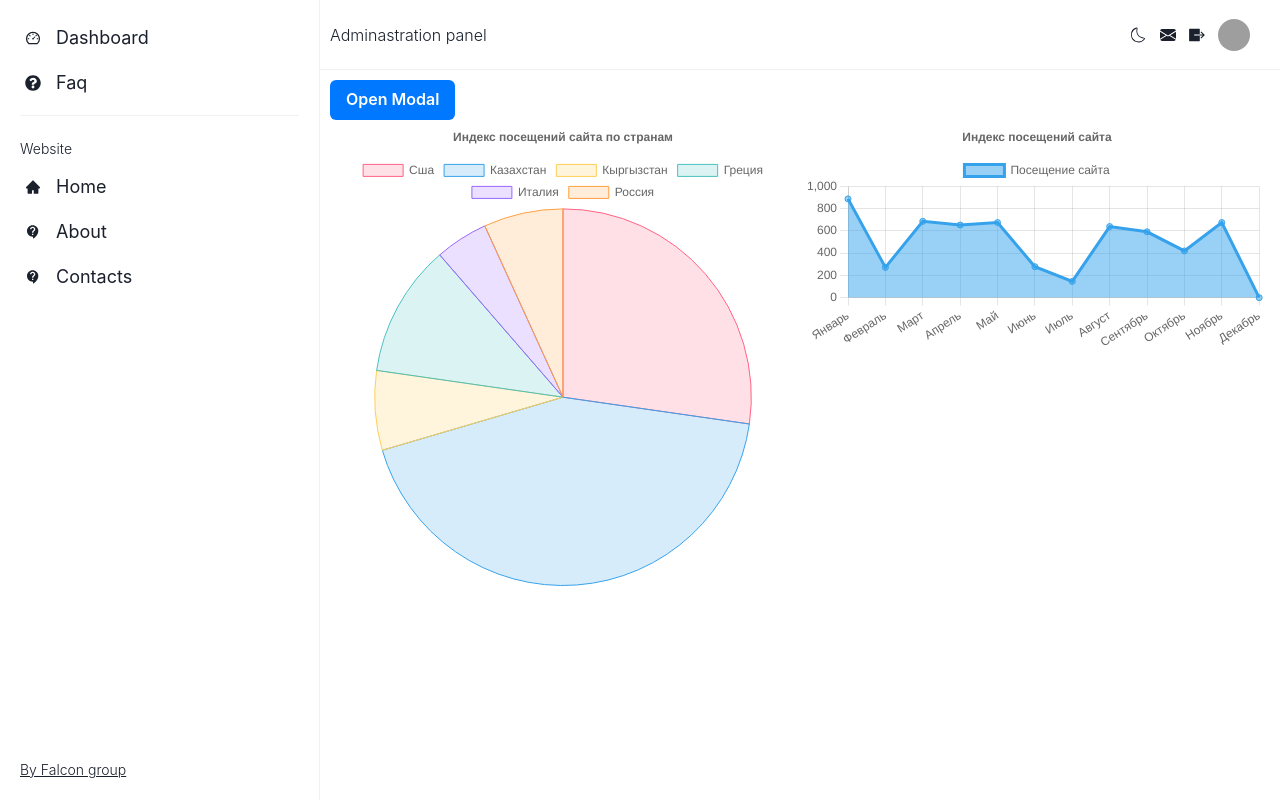
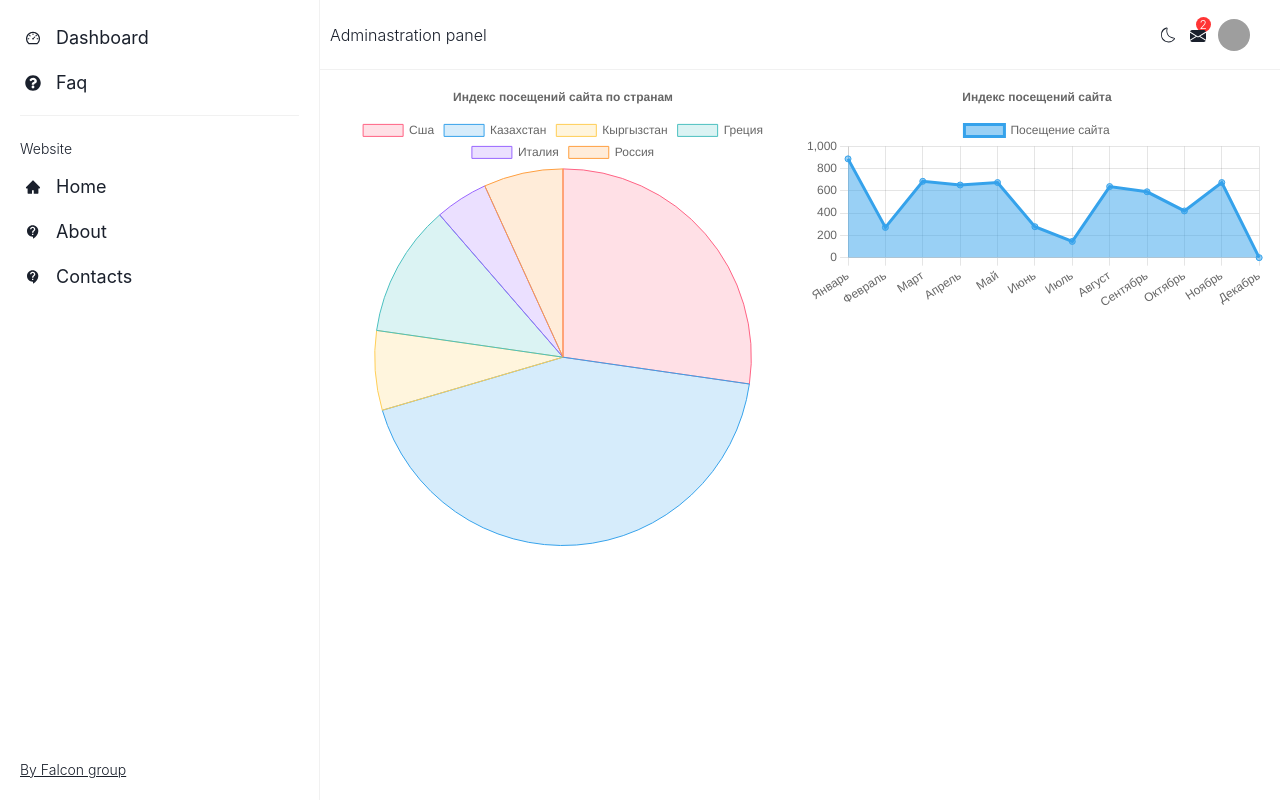
Before and after one commit to Prefect-m/admin-dashboard, a Next.js app: page / in a window 1280 px wide. Built offline with nearby package versions, Linux system fonts and the light colour scheme; grey boxes are pictures that could not be loaded.

Commit message:
complete navbar actions

```diff
--- a/app/components/global/navbar/Navbar.module.scss
+++ b/app/components/global/navbar/Navbar.module.scss
@@ -10,7 +10,9 @@
     align-items: center;
     gap: 12px;
     li{
+      position: relative;
       cursor: pointer;
+
     }
   }
 }
--- a/app/components/global/navbar/Navbar.tsx
+++ b/app/components/global/navbar/Navbar.tsx
@@ -1,13 +1,12 @@
 import { FC } from 'react'
 import styles from './Navbar.module.scss'
-import { IoExitSharp } from 'react-icons/io5'
-import { BsEnvelopeFill } from 'react-icons/bs'
 import { CiDark, CiLight } from 'react-icons/ci'
-import { Logo } from '@/components'
-import { Avatar, Button, useColorMode } from '@chakra-ui/react'
+import { Logo, NavbarNotify, Profile } from '@/components'
+import { useColorMode } from '@chakra-ui/react'
 
 export const Navbar: FC = () => {
 	const { colorMode, toggleColorMode } = useColorMode()
+	const testDataMessage = ['Hello', 'Hello2']
 	return (
 		<div className={styles.navbar}>
 			<div className={styles.logo}>
@@ -18,17 +17,10 @@ export const Navbar: FC = () => {
 					{colorMode === 'light' ? <CiDark size={20} /> : <CiLight size={20} />}
 				</li>
 				<li title='Notifications'>
-					<BsEnvelopeFill size={16} />
-				</li>
-				<li title='Log out'>
-					<IoExitSharp size={18} />
+					<NavbarNotify message={testDataMessage} />
 				</li>
 				<li title='Profile setting'>
-					<Avatar
-						size='sm'
-						name='Kent Dodds'
-						src='https://bit.ly/kent-c-dodds'
-					/>
+					<Profile />
 				</li>
 			</ul>
 		</div>
--- /dev/null
+++ b/app/components/global/navbar/notify/Navbar-notify.props.ts
@@ -0,0 +1,3 @@
+export interface INavbarNotifyProps {
+	message?: string | string[]
+}
--- /dev/null
+++ b/app/components/global/navbar/notify/Navbar-notify.tsx
@@ -0,0 +1,14 @@
+import { Notify } from '@/components/ui/notify/Notify'
+import { FC } from 'react'
+import { BsEnvelopeFill } from 'react-icons/bs'
+import { INavbarNotifyProps } from './Navbar-notify.props'
+import styles from './Notify.module.scss'
+
+export const NavbarNotify: FC<INavbarNotifyProps> = ({ message }) => {
+	return (
+		<div>
+			{message.length && <div className={styles.notify}>{message.length}</div>}
+			<Notify Icon={BsEnvelopeFill} message={message} />
+		</div>
+	)
+}
--- /dev/null
+++ b/app/components/global/navbar/notify/Notify.module.scss
@@ -0,0 +1,14 @@
+.notify{
+  position: absolute;
+  top: -22%;
+  right: -30%;
+  width: 15px;
+  height: 15px;
+  display: flex;
+  align-items: center;
+  justify-content: center;
+  background: var(--red-color);
+  font-size: 12px;
+  color: var(--white-color);
+  border-radius: 50%;
+}
--- /dev/null
+++ b/app/components/global/navbar/profile/Profile.tsx
@@ -0,0 +1,48 @@
+import { FC } from 'react'
+import {
+	Popover,
+	PopoverTrigger,
+	PopoverContent,
+	PopoverHeader,
+	PopoverBody,
+	PopoverArrow,
+	PopoverCloseButton,
+	Avatar,
+	Heading,
+	List,
+	ListItem,
+	ListIcon
+} from '@chakra-ui/react'
+import { MdModeEdit } from 'react-icons/md'
+import { IoExitSharp } from 'react-icons/io5'
+
+export const Profile: FC = () => {
+	return (
+		<Popover>
+			<PopoverTrigger>
+				<Avatar size='sm' name='Kent Dodds' src='https://bit.ly/kent-c-dodds' />
+			</PopoverTrigger>
+			<PopoverContent width={300} right={3} fontWeight='normal' border='none'>
+				<PopoverArrow />
+				<PopoverCloseButton />
+				<PopoverHeader>
+					<Heading as='h4' size='sm'>
+						Kent Dodds
+					</Heading>
+				</PopoverHeader>
+				<PopoverBody>
+					<List spacing={3}>
+						<ListItem>
+							<ListIcon as={MdModeEdit} size={16} />
+							Edit profile
+						</ListItem>
+						<ListItem>
+							<ListIcon as={IoExitSharp} size={16} />
+							Log out
+						</ListItem>
+					</List>
+				</PopoverBody>
+			</PopoverContent>
+		</Popover>
+	)
+}
--- a/app/components/index.tsx
+++ b/app/components/index.tsx
@@ -2,7 +2,10 @@ export * from './global/navbar/Navbar'
 export * from './global/sidebar/Sidebar'
 export * from './global/meta/Meta'
 export * from './global/navbar/logo/Logo'
+export * from './global/navbar/profile/Profile'
+export * from './global/navbar/notify/Navbar-notify'
 export * from './ui/menu/Menu'
 export * from './ui/chart/line/Line'
 export * from './ui/chart/pie/Pie'
 export * from './ui/modal/Modal'
+export * from './ui/notify/Notify'
--- /dev/null
+++ b/app/components/ui/notify/Notify.props.ts
@@ -0,0 +1,6 @@
+import { IconType } from 'react-icons'
+
+export interface NotifyProps {
+	message: string[]
+	Icon: IconType
+}
--- /dev/null
+++ b/app/components/ui/notify/Notify.tsx
@@ -0,0 +1,35 @@
+import { FC } from 'react'
+import { NotifyProps } from './Notify.props'
+import {
+	Popover,
+	PopoverTrigger,
+	PopoverContent,
+	PopoverHeader,
+	PopoverBody,
+	PopoverArrow,
+	PopoverCloseButton,
+	Button
+} from '@chakra-ui/react'
+
+export const Notify: FC<NotifyProps> = ({ message, Icon }) => {
+	return (
+		<Popover>
+			<PopoverTrigger>
+				<Button sx={{ p: 0, m: 0, height: 0, minWidth: 0 }}>{<Icon />}</Button>
+			</PopoverTrigger>
+			<PopoverContent width={300} right={3} border='none'>
+				<PopoverArrow />
+				<PopoverCloseButton />
+				<PopoverHeader>Notifications</PopoverHeader>
+				<PopoverBody>
+					{message.map((m, i) => (
+						<div key={i} style={{ marginBottom: '10px' }}>
+							<span>{m}</span>
+							<br />
+						</div>
+					))}
+				</PopoverBody>
+			</PopoverContent>
+		</Popover>
+	)
+}
--- a/app/layout/Layout.module.scss
+++ b/app/layout/Layout.module.scss
@@ -1,5 +1,5 @@
 .layout{
-
+  overflow-x: hidden;
   .content{
     display: grid;
     grid-template-columns: 320px 1fr  1fr;
--- a/app/pages/dashboard/home/Dashboard.tsx
+++ b/app/pages/dashboard/home/Dashboard.tsx
@@ -1,18 +1,13 @@
 import { LineChart, ModalComponent, PieChart } from '@/components'
 import { Layout } from '@/layout/Layout'
-import { FC, useContext } from 'react'
-import { Button, Grid, GridItem } from '@chakra-ui/react'
-import { ModalComponentInitialContext } from '@/contexts/Modal-component'
+import { FC } from 'react'
+import { Grid, GridItem } from '@chakra-ui/react'
 
-import styles from './Dashboard.module.scss'
+// import styles from './Dashboard.module.scss'
 
 export const Dashboard: FC = () => {
-	const { handlerOpen } = useContext(ModalComponentInitialContext)
 	return (
 		<Layout title='Welcome to Dashboard '>
-			<Button colorScheme='messenger' onClick={handlerOpen}>
-				Open Modal
-			</Button>
 			<Grid templateColumns='repeat(2, 1fr)' gap={2}>
 				<GridItem>
 					<PieChart />
--- a/app/styles/globals.css
+++ b/app/styles/globals.css
@@ -5,8 +5,10 @@
 }
 :root {
 	--primary-color: #000000;
+	--white-color: #FFFFFF;
 	--border-color: rgba(119, 119, 119, 0.1);
 	--overlay-color: rgba(60, 60, 60, .3);
+	--red-color: rgb(255, 53, 53);
 }
 body {
 	font-family: 'Poppins', sans-serif;
```
